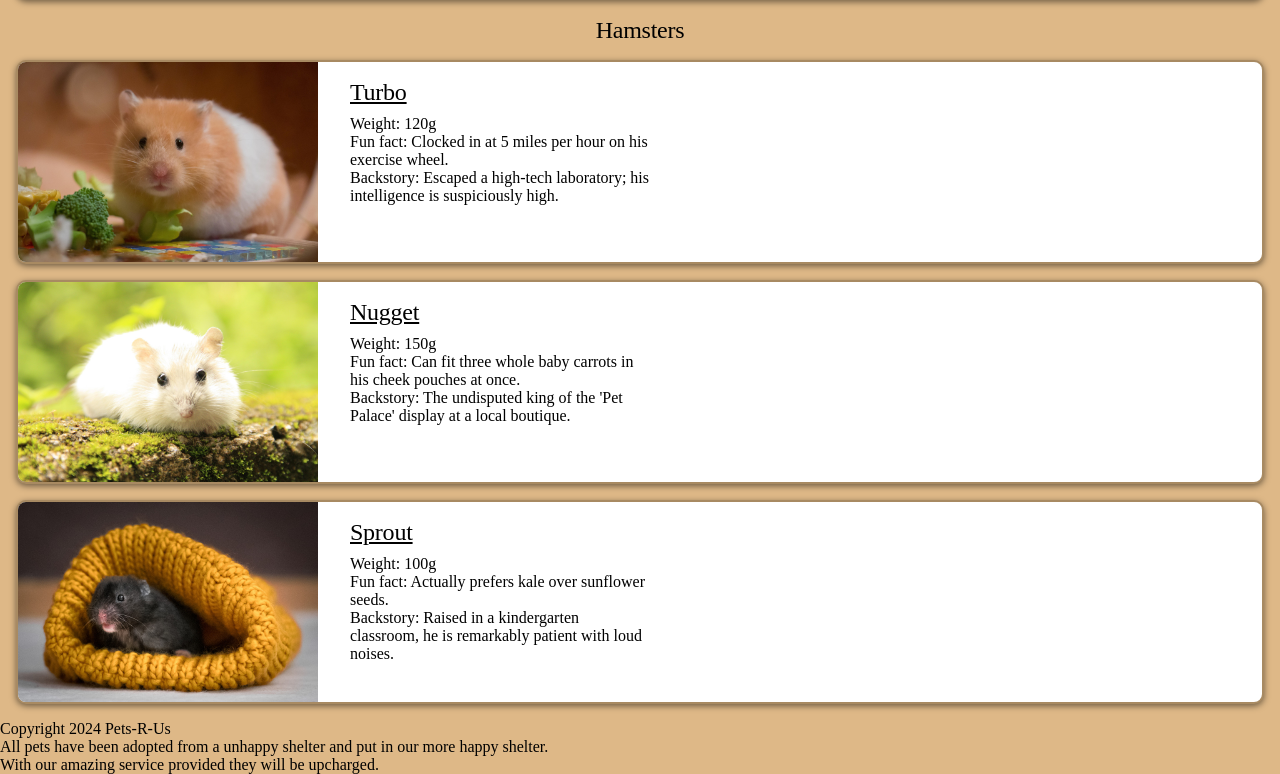
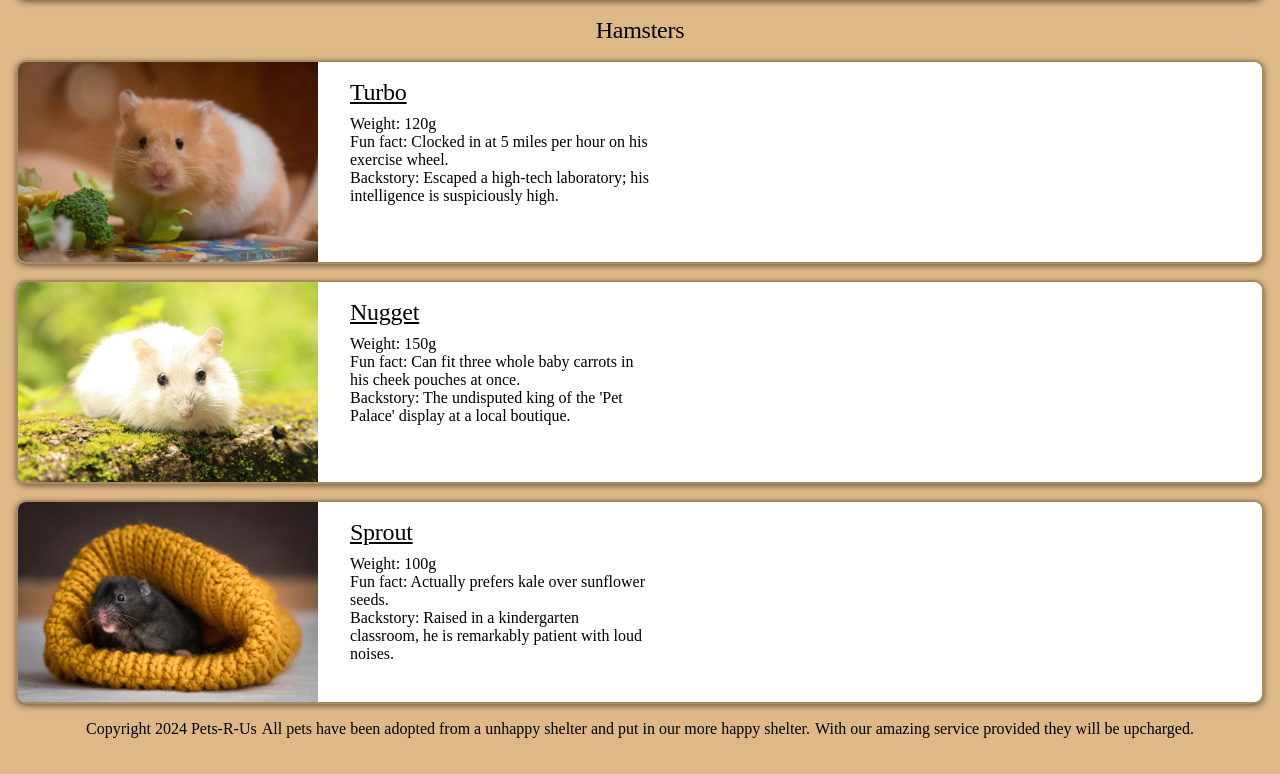
Before and after one commit to leoraggy/pet-site, a React (Vite) app: page / in a window 1280 px wide. Shown: the part 1738-2512 px from the top of the page. Built offline with nearby package versions, Linux system fonts and the light colour scheme.

Commit message:
Completed

```diff
--- /dev/null
+++ b/src/components/Footer.css
@@ -0,0 +1,6 @@
+.footer {
+  display: flex;
+  justify-content: center;
+  gap: 5px;
+  margin-bottom: 1rem;
+}
--- a/src/components/Footer.jsx
+++ b/src/components/Footer.jsx
@@ -1,9 +1,16 @@
+import "./Footer.css";
+
 function Footer() {
-  return <div>
-    <p>Copyright 2024 Pets-R-Us</p>
-    <p>All pets have been adopted from a unhappy shelter and put in our more happy shelter.</p>
-    <p>With our amazing service provided they will be upcharged.</p>
-  </div>
+  return (
+    <div className="footer">
+      <p>Copyright 2024 Pets-R-Us</p>
+      <p>
+        All pets have been adopted from a unhappy shelter and put in our more
+        happy shelter.
+      </p>
+      <p>With our amazing service provided they will be upcharged.</p>
+    </div>
+  );
 }
 
 export default Footer;
--- /dev/null
+++ b/src/components/Header.css
@@ -0,0 +1,10 @@
+.header img {
+  height: 100px;
+  width: auto;
+}
+
+.header {
+  display: flex;
+  align-items: center;
+  background-color: white;
+}
--- a/src/components/Header.jsx
+++ b/src/components/Header.jsx
@@ -1,5 +1,5 @@
 import logo from "../assets/logo.jpg";
-
+import "./Header.css";
 function Header() {
   return (
     <div className="header">
@@ -7,6 +7,6 @@ function Header() {
       <h1>Pets-R-US</h1>
     </div>
   );
-};
+}
 
 export default Header;
--- /dev/null
+++ b/src/components/HeroSection.css
@@ -0,0 +1,7 @@
+.hero-section {
+  background: var(--hero-bg);
+  padding: 32px;
+  border-radius: 8px;
+  margin: 16px;
+  background-color: white;
+}
--- /dev/null
+++ b/src/components/PetCard.css
@@ -0,0 +1,28 @@
+.pet-card-container {
+  display: flex;
+  flex-wrap: wrap;
+  gap: 16px;
+  border: solid rgb(168, 138, 98) 2px;
+  background-color: white;
+  border-radius: 10px;
+  margin: 16px;
+  box-shadow: 0 2px 6px rgba(0, 0, 0, 0.5);
+}
+
+.pet-card-container .pet-card {
+  width: 300px;
+  border: 1px solid var(--border);
+  border-radius: 8px;
+  padding: 16px;
+  background: var(--card-bg);
+}
+
+.pet-card-container img {
+  height: auto;
+  border-top-left-radius: 8px;
+  border-bottom-left-radius: 8px;
+}
+
+.pet-card-container .pet-card h2 {
+  text-decoration: underline;
+}
--- a/src/components/PetCard.jsx
+++ b/src/components/PetCard.jsx
@@ -1,3 +1,5 @@
+import "./PetCard.css";
+
 function PetCard({ name, weight, funFact, backstory, img }) {
   return (
     <div className="pet-card-container">
--- /dev/null
+++ b/src/components/Section.css
@@ -0,0 +1,3 @@
+.section-title {
+  text-align: center;
+}
--- a/src/index.css
+++ b/src/index.css
@@ -38,70 +38,3 @@ h2 {
 p {
   margin: 0;
 }
-
-.header img {
-  height: 100px;
-  width: auto;
-}
-
-.header {
-  display: flex;
-  align-items: center;
-  background-color: white;
-}
-
-.hero-section {
-  background: var(--hero-bg);
-  padding: 32px;
-  border-radius: 8px;
-  margin: 16px;
-  background-color: white;
-}
-
-code,
-.counter {
-  font-family: var(--mono);
-  display: inline-flex;
-  border-radius: 4px;
-  color: var(--text-h);
-}
-
-code {
-  font-size: 15px;
-  line-height: 135%;
-  padding: 4px 8px;
-  background: var(--code-bg);
-}
-
-.pet-card-container {
-  display: flex;
-  flex-wrap: wrap;
-  gap: 16px;
-  border: solid rgb(168, 138, 98) 2px;
-  background-color: white;
-  border-radius: 10px;
-  margin: 16px;
-  box-shadow: 0 2px 6px rgba(0, 0, 0, 0.5);
-}
-
-.section-title {
-  text-align: center;
-}
-
-.pet-card-container .pet-card {
-  width: 300px;
-  border: 1px solid var(--border);
-  border-radius: 8px;
-  padding: 16px;
-  background: var(--card-bg);
-}
-
-.pet-card-container img {
-  height: auto;
-  border-top-left-radius: 8px;
-  border-bottom-left-radius: 8px;
-}
-
-.pet-card-container .pet-card h2 {
-  text-decoration: underline;
-}
```
Also changed, not shown: src/components/HeroSection.jsx (+12 -6 lines), src/components/Section.jsx (+8 -10 lines).
